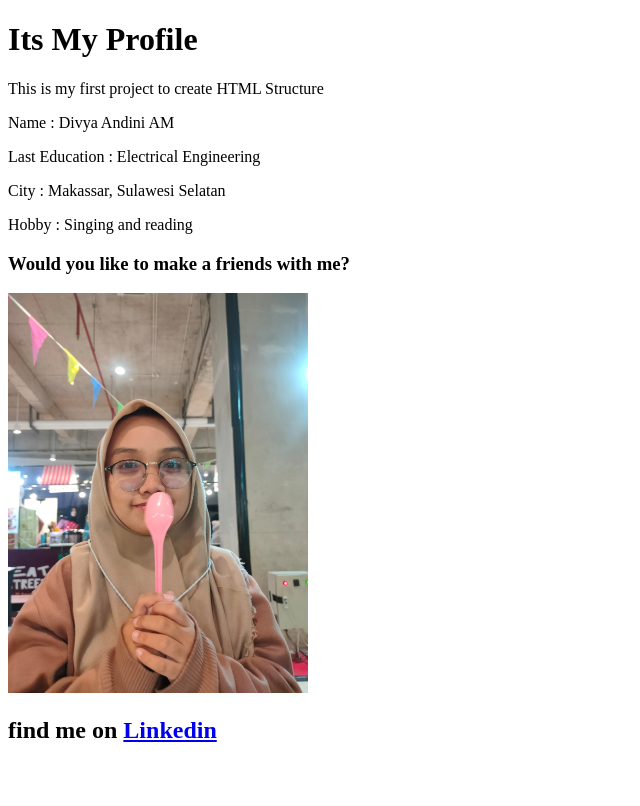
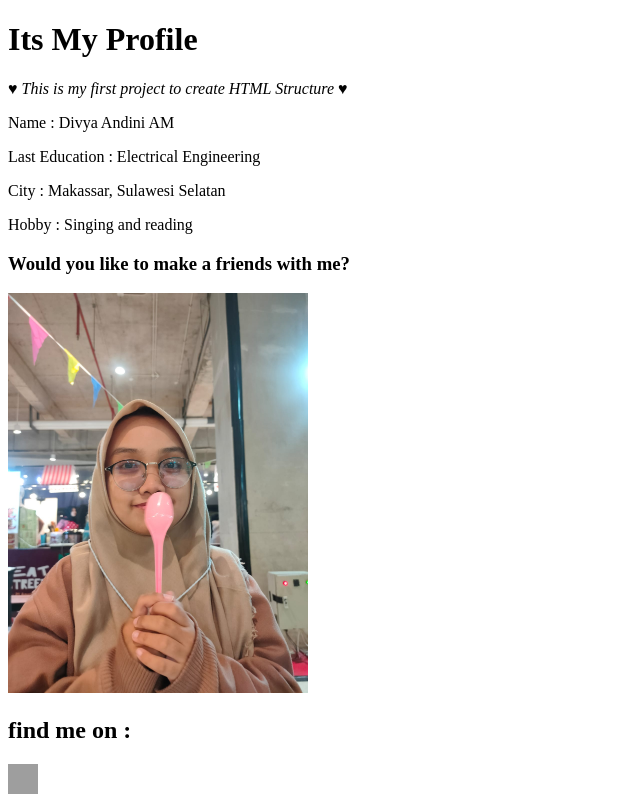
Before and after one commit to zettacamp-divya-andini/DivyaA_zettacamp_catfish, a plain HTML site: page index.html in a window 1280 px wide. Shown: the whole page, without its empty margins (0-640 px from the left). Drawn offline with Linux system fonts and the light colour scheme; grey boxes are pictures that could not be loaded.

Commit message:
HTML_Day2

```diff
--- a/index.html
+++ b/index.html
@@ -6,19 +6,19 @@
 
     <body>
         <h1>Its My Profile</h1>
-        <p> This is my first project to create HTML Structure</p>
+        <i>	&#9829; This is my first project to create HTML Structure 	&#9829;</i>
 
         <p>Name : Divya Andini AM</p>
         <p>Last Education : Electrical Engineering</p>
         <p>City : Makassar, Sulawesi Selatan</p>
         <p>Hobby : Singing and reading</p>
         <h3> Would you like to make a friends with me?</h3>
-        <img src="gbr.jpeg" width="300" height="400">
+        <img src="img/gbr.jpeg" alt="divya" width="300" height="400">
         <h2>
-         find me on
-            <a href="https://www.linkedin.com/in/divya-andini-am-6145581b8/">
-                Linkedin
-            </a>
+         find me on :
         </h2>
+        <a href="https://www.linkedin.com/in/divya-andini-am-6145581b8/">
+            <img src="https://1000logos.net/wp-content/uploads/2017/03/LinkedIn-icon-1.png" alt="Linkedin DIvya" width="30" height="30">
+        </a>
     </body>
 </html>
```
Also changed, not shown: img/Linkedin-Logo-2011-2019.png (added), img/gbr.jpeg (renamed from gbr.jpeg), img/images-linkedin-logo-png-14.png (added).
